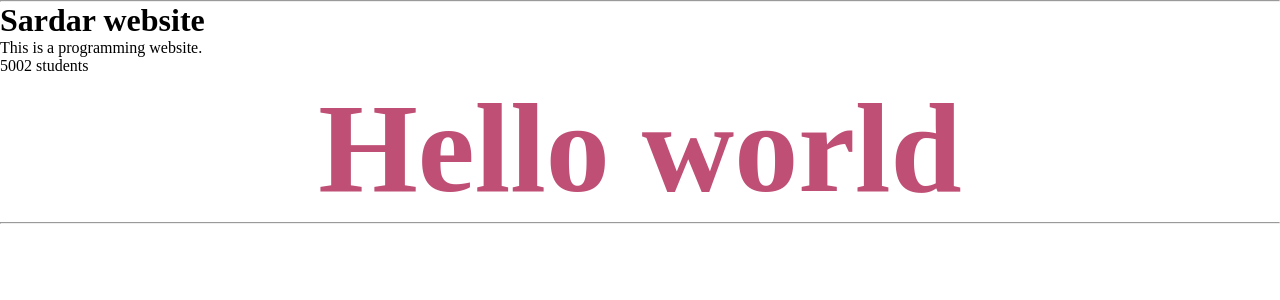
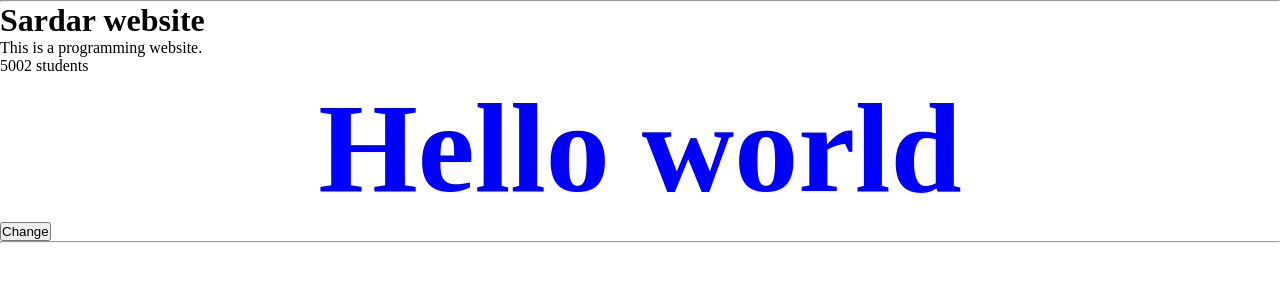
Before and after one commit to sardarbalnour/react-app, a React (Vite) app: page / in a window 1280 px wide. Shown: the top 300 px of the page. Built offline with nearby package versions, Linux system fonts and the light colour scheme.

Commit message:
props and styled components

```diff
--- a/src/Banner.jsx
+++ b/src/Banner.jsx
@@ -1,9 +1,10 @@
+import { useState } from "react";
 import styled from "styled-components";
 
 const Title = styled.h1`
   font-size: 8rem;
   text-align: center;
-  color: #bf4f74;
+  color: ${(props) => (props.selected ? "blue" : "red")};
   &:hover {
     color: aqua;
   }
@@ -14,6 +15,8 @@ const Title = styled.h1`
 
 function Banner({ title, description, numOfStudents }) {
   //   const {title, description, numOfStudents} = props
+  const [selected, setSelected] = useState(true);
+
   return (
     <>
       <div>
@@ -21,7 +24,8 @@ function Banner({ title, description, numOfStudents }) {
         <h1>{title}</h1>
         <p>{description}</p>
         <span>{numOfStudents} students </span>
-        <Title>Hello world</Title>
+        <Title selected={selected}>Hello world</Title>
+        <button onClick={() => setSelected((s) => !s)}>Change</button>
         <hr />
       </div>
     </>
```
